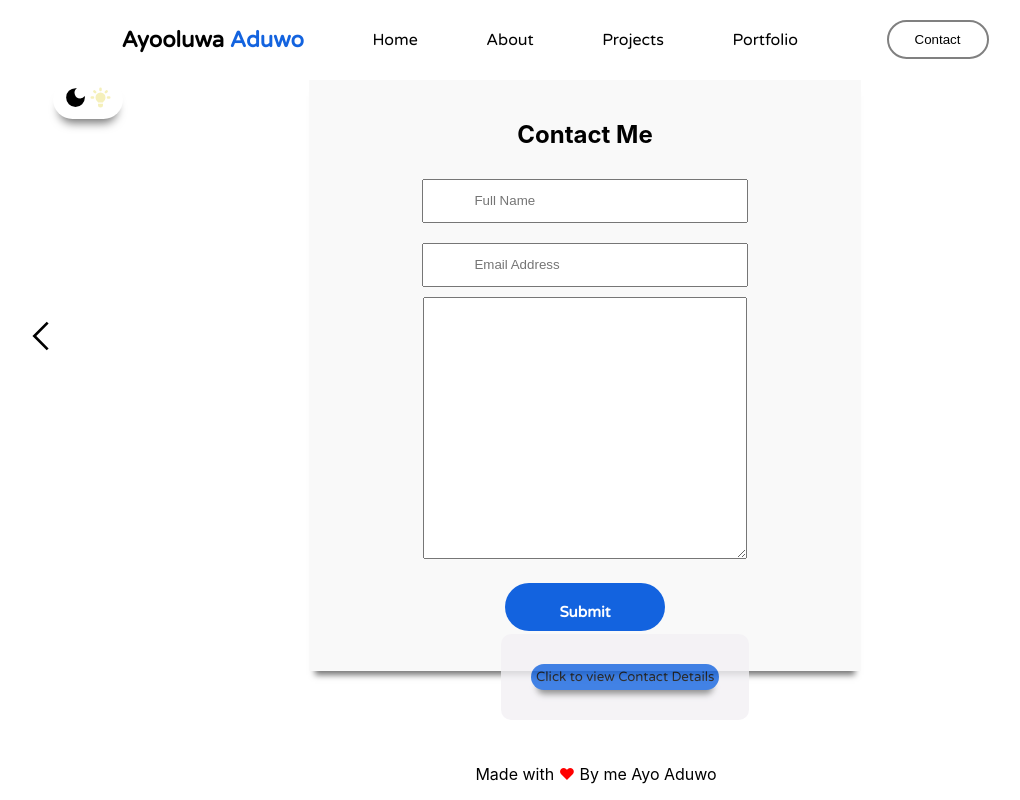
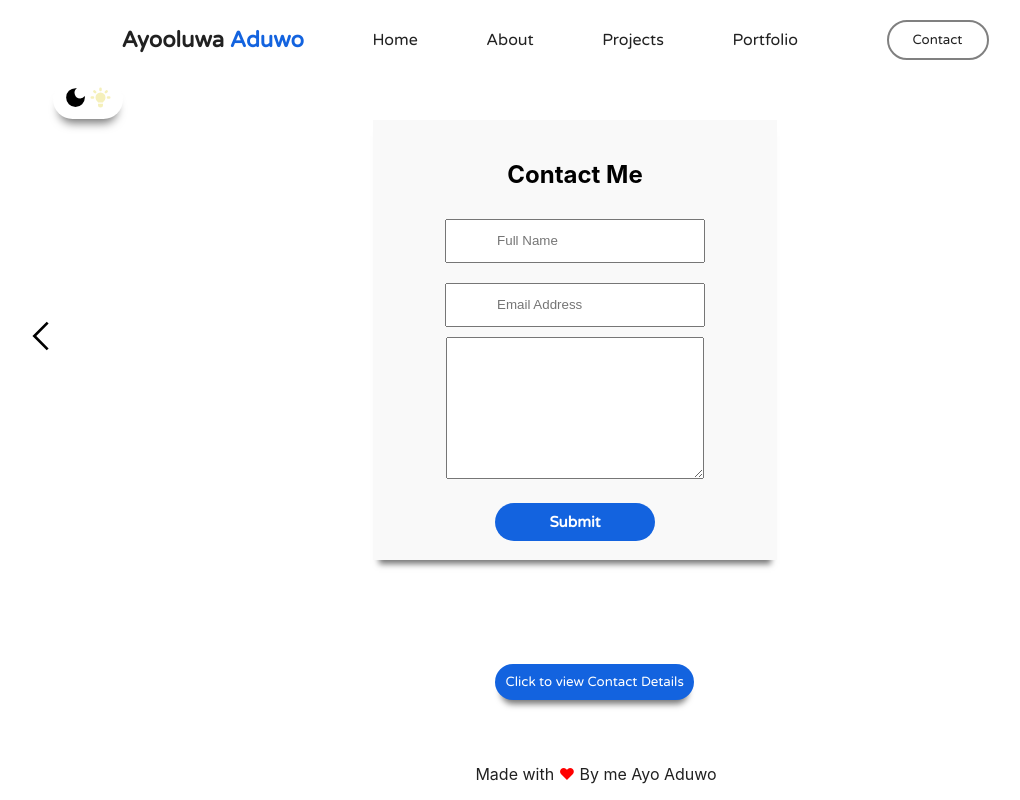
Before and after one commit to Aduwoayooluwa/Portfolio-new, a React (Create React App) app: page /contact in a window 1280 px wide. Shown: the whole page, without its empty margins (75-1095 px from the left). Built offline with nearby package versions, Linux system fonts and the light colour scheme; a web font is replaced by a local one.

Commit message:
updated dark mode again

```diff
--- a/package.json
+++ b/package.json
@@ -3,6 +3,11 @@
   "version": "0.1.0",
   "private": true,
   "dependencies": {
+    "@emotion/react": "^11.9.3",
+    "@emotion/styled": "^11.9.3",
+    "@material-ui/core": "^4.12.4",
+    "@mui/icons-material": "^5.8.4",
+    "@mui/material": "^5.8.6",
     "@popmotion/popcorn": "^0.4.4",
     "@react-three/fiber": "^8.0.27",
     "@reduxjs/toolkit": "^1.8.3",
--- a/src/App.css
+++ b/src/App.css
@@ -32,6 +32,12 @@
     border: 2px solid grey;
     cursor: pointer;
     text-align: center;
+    font-family: 'Varela Round', sans-serif;
+}
+
+.nav .d-nav div:hover {
+    color: #1363DF;
+    font-weight: bold;
 }
 
 /* Hero Section */
@@ -170,8 +176,8 @@
 .portfolio .projects {
     display: flex;
     width: 80%;
-    height: 80%;
-    top: 10%;
+    height: 70%;
+    top: 17%;
     position: absolute;
     left: 10%;
     background-color:rgb(194, 185, 230);
@@ -179,29 +185,31 @@
     overflow: scroll;
     overflow-y: hidden ;
     font-family: 'Questrial', sans-serif;
+    border-radius: 20px;
 }
 
 .portfolio .projects > div {
-    height: 500px;
+    height: 80%;
     width: 300px;
-    background: whitesmoke;
+    background: #F7FBFC;
     margin: 10px;
     padding: 10px;
 }
 
 .portfolio .projects > div img{
-    height: 250px;
-    width: 250px;
+    height: 150px;
+    width: 200px;
     margin-left: 0%;
 }
 
 .portfolio .projects > div h2 {
     text-align: center;
+    font-size: 17px;
 
 }
 
 .portfolio .projects > div p {
-    font-size: 15px;
+    font-size: 13px;
 
 }
 
@@ -213,7 +221,7 @@
     border: none;
     border-radius: 25px;
     background-color: #1363DF;
-    transform: translateX(70%);
+    transform: translateX(25%);
     font-family: 'Varela Round', sans-serif;
 
 }
@@ -226,11 +234,12 @@
 
 .contact-page {
     position: absolute;
-    top: 10%;
-    left: 30%;
-    width: 40%;
+    top: 15%;
+    left: 35%;
+    width: 30%;
+    height: 50%;
     background: #F9F9F9;
-    padding: 20px;
+    padding: 20px 10px;
     -webkit-box-shadow: 0 10px 6px -6px #777;
     -moz-box-shadow: 0 10px 6px -6px #777;
     box-shadow: 0 10px 6px -6px #777;
@@ -251,7 +260,7 @@
 
 .contact-page textarea {
     width: 51%;
-    height: 200px;
+    height: 20%;
     padding: 30px;
     outline: none;
 }
@@ -261,7 +270,7 @@
 
 .contact-page button {
     width: 20vh;
-    height: 6vh;
+    padding:10px;
     border: none;
     background-color: #1363DF;
     color: #fff;
@@ -272,10 +281,10 @@
 
 .full-pr {
     position: absolute;
-    top: 10%;
+    top: 17%;
     background-color: #EEEEEE;
     width: 80%;
-    height: 70vh;
+    height: 70%;
     padding: 0;
     line-height: 0.6;
     left: 10%;
@@ -336,20 +345,18 @@
 .pop-cont {
     position: absolute;
     bottom: 10%;
-    left: 45%;
+    left: 43%;
     z-index: 9;
-    background: #F3F1F5;
-    padding: 10px;
     border-radius: 10px;
     text-align: center;
-    opacity: 0.8;
+    opacity: 1;
 }
 
 .pop-cont button{
-    padding: 5px;
+    padding: 10px;
     text-align: center;
     border: none;
-    color: rgb(0, 0, 0);
+    color: white;
     font-weight: 500;
     font-family: 'Varela Round', sans-serif;
     text-align: center;
--- a/src/App.js
+++ b/src/App.js
@@ -19,8 +19,8 @@ function App() {
   console.log(theme)
 
   return (
-    <div className="App" style={{backgroundColor: theme ? '#fff' : '#2B2B28', height: '100vh'}} >
-        <div className="theme-change">
+    <div className="App" style={{backgroundColor: theme ? '#fff' : '#152238', height: '100vh'}} >
+        <div className="theme-change"  style={{backgroundColor: theme ? '#fff' : 'grey'}}>
             <MdDarkMode  style={{color: ''}} fontSize='25px' onClick={() => dispatch(setTheme(false))}/>
             <HiLightBulb  style={{color: '#F5F0BB'}} fontSize='25px' onClick={() => dispatch(setTheme(true))}/>
         </div>
--- a/src/component/About.js
+++ b/src/component/About.js
@@ -3,7 +3,10 @@ import {motion} from 'framer-motion'
 import {Link} from 'react-router-dom'
 import { GrNext, GrPrevious } from 'react-icons/gr'
 import { myAbout } from './myAbout'
+import {useSelector, useDispatch} from 'react-redux';
+
 const About = () => {
+    const {theme}  = useSelector((state) => state.theme)
     return (
         <div>
             <motion.div
@@ -11,11 +14,11 @@ const About = () => {
                     scale: 1.1,
                     transition: { duration: 5 },
                     borderRadius: "25%"
-                            }}
+                            }} style={{backgroundColor: theme ? '#7858A6' : '#371B58', color: theme ? '#212121' : '#EEEEEE'}}
             className="about-bio">
                 <h2>About Me</h2>
 
-                <div className='about-text'>
+                <div className='about-text' style={{color: theme ? '#212121' : '#EEEEEE'}}>
                     <p>I am a professional Web developer with a lot of skills related to this field. I have 3 years of
                     experience as a web developer and I am versatile with frameworks and libraries like ReactJs, RemixJs,
                     NextJs, Redux.</p>
--- a/src/component/Footer.js
+++ b/src/component/Footer.js
@@ -1,9 +1,13 @@
 import React from 'react'
+import {useSelector, useDispatch} from 'react-redux';
 
 const Footer = () => {
+    const {theme}  = useSelector((state) => state.theme)
+    // style={{color: theme ? '#212121' : '#ffff'}}
     return (
         <div className="footer">
-            <p style={{textAlign: 'center'}}>Made with <span style={{color: 'red'}}>❤</span> By me Ayo Aduwo</p>
+
+            <p style={{textAlign: 'center', color: theme ? '#212121' : '#ffff'}}>Made with <span style={{color: 'red'}}>❤</span> By me Ayo Aduwo</p>
         </div>
     )
 }
--- a/src/component/Hero.js
+++ b/src/component/Hero.js
@@ -8,14 +8,17 @@ import { motion, MotionConfig }from 'framer-motion';
 import Typewriter from "typewriter-effect";
 import TypeWriter from 'react-typewriter';
 import '../Mobile.css'
+import {useSelector, useDispatch} from 'react-redux';
+
 const Hero = () => {
+    const {theme}  = useSelector((state) => state.theme)
 
     return (
         <div className="h-sect">
         <div className="hero">
             <div className="bio">
             <Typewriter
-
+                    color="#fff"
                     onInit={(typewriter)=> {
 
                     typewriter
@@ -29,8 +32,8 @@ const Hero = () => {
                     }}
                     />
 
-                <TypeWriter typing={1}><p id='name'>Hi I'm Ayo Aduwo</p></TypeWriter>
-                <TypeWriter typing={1}> <p>I'm a Full-Stack Web and Blockchain Developer passionate about building and creating websites for small, medium and large enterprises</p></TypeWriter>
+                <TypeWriter typing={1}><p id='name' style={{color: theme ? '#212121' : '#ffff'}}>Hi I'm Ayo Aduwo</p></TypeWriter>
+                <TypeWriter typing={1}> <p style={{color: theme ? '#212121' : '#F7F7F7'}}>I'm a Full-Stack Web and Blockchain Developer passionate about building and creating websites for small, medium and large enterprises</p></TypeWriter>
 
             </div>
 
--- a/src/component/Navbar.js
+++ b/src/component/Navbar.js
@@ -1,8 +1,9 @@
 import React, {useState, useRef, useEffect} from 'react'
 import { Link } from 'react-router-dom'
 import App from './mobile/App';
-
+import {useSelector, useDispatch} from 'react-redux';
 const Navbar = () => {
+    const {theme}  = useSelector((state) => state.theme)
     const [drawer, setDrawer] = useState(false);
     const drawerRef = useRef(null)
 
@@ -25,28 +26,28 @@ const Navbar = () => {
         <div className="nav">
             <div className='d-nav'>
                 <div className="logo">
-                    <p>Ayooluwa <span>Aduwo</span></p>
+                    <p style={{color: theme ? '#212121' : '#ffff'}}>Ayooluwa <span>Aduwo</span></p>
                 </div>
 
                 <div>
-                    <Link style={{textDecoration: 'none', color: 'black'}} to="/"><p>Home</p></Link>
+                    <Link style={{textDecoration: 'none', color: theme ? '#212121' : '#ffff'}} to="/"><p>Home</p></Link>
                 </div>
 
                 <div>
-                    <Link style={{textDecoration: 'none', color: 'black'}} to="/about">About</Link>
+                    <Link style={{textDecoration: 'none', color: theme ? '#212121' : '#ffff'}} to="/about">About</Link>
                 </div>
 
 
                 <div>
-                    <Link style={{textDecoration: 'none', color: 'black'}} to="/projects"><p>Projects</p></Link>
+                    <Link style={{textDecoration: 'none', color: theme ? '#212121' : '#ffff'}} to="/projects"><p>Projects</p></Link>
                 </div>
 
                 <div>
-                <Link style={{textDecoration: 'none', color: 'black'}} to="/portfolio">Portfolio</Link>
+                <Link style={{textDecoration: 'none', color: theme ? '#212121' : '#ffff'}} to="/portfolio">Portfolio</Link>
                 </div>
 
                 <div>
-                    <button><Link style={{textDecoration: 'none', color: 'black'}} to="/contact">Contact</Link></button>
+                    <button><Link style={{textDecoration: 'none', color: theme ? '#212121' : '#ffff'}} to="/contact">Contact</Link></button>
                 </div>
             </div>
 
--- a/src/component/Projects.js
+++ b/src/component/Projects.js
@@ -1,16 +1,17 @@
 import React, {useState} from 'react'
 import {Link} from 'react-router-dom'
-import { GrNext, GrPrevious } from 'react-icons/gr'
+import { GrNext, GrLinkNext, GrPrevious } from 'react-icons/gr'
 import {motion} from 'framer-motion'
 import Skills from './Skills'
+import {useSelector, useDispatch} from 'react-redux';
 
 const Projects = () => {
     const [view, setView] = useState(false)
-
+    const {theme}  = useSelector((state) => state.theme)
 
     return (
-        <div className="portfolio">
-            <div className="projects">
+        <div className="portfolio" >
+            <div className="projects" style={{backgroundColor: theme ? '#7858A6' : '#371B58'}}>
 
                 <div>
                     <img src='amzon.png' alt="" />
@@ -61,11 +62,11 @@ const Projects = () => {
                 </div>
             </div>
             <motion.div   animate={{ x: 10 }} transition={{ delay: 0.5 }} className='prev-page m-pr-page'>
-            <Link style={{textDecoration: 'none', color: 'black'}} to="/about"><GrPrevious fontSize='2rem' color='#2C3639' /></Link>
+            <Link style={{textDecoration: 'none', color: 'red'}} to="/about"><GrPrevious fontSize='2rem' color='red' /></Link>
 
             </motion.div>
             <motion.div   animate={{ x: 220 }} transition={{ delay: 0.5 }} className='next-page m-nx-page'>
-            <Link style={{textDecoration: 'none', color: 'black'}} to="/portfolio"><GrNext fontSize='2rem' color='#2C3639' /></Link>
+            <Link style={{textDecoration: 'none', color: theme ? '#212121' : '#ffff'}} to="/portfolio"><GrNext fontSize='2rem' color='red' /></Link>
 
             </motion.div>
 {/*
--- a/src/component/Sk.js
+++ b/src/component/Sk.js
@@ -1,4 +1,4 @@
 export const skills = [
     "Reactjs", "Nodejs", "NextJs", "Redux", "Tailwind CSS", "Bootstrap",
-    "Javascript", "HTML", "CSS"
+    "Javascript", "HTML", "CSS", "Python", "Solidity", "EtherJs", "Moralis"
 ]
```
Also changed, not shown: 1 other file (tests, documents, lock files or other folders).
